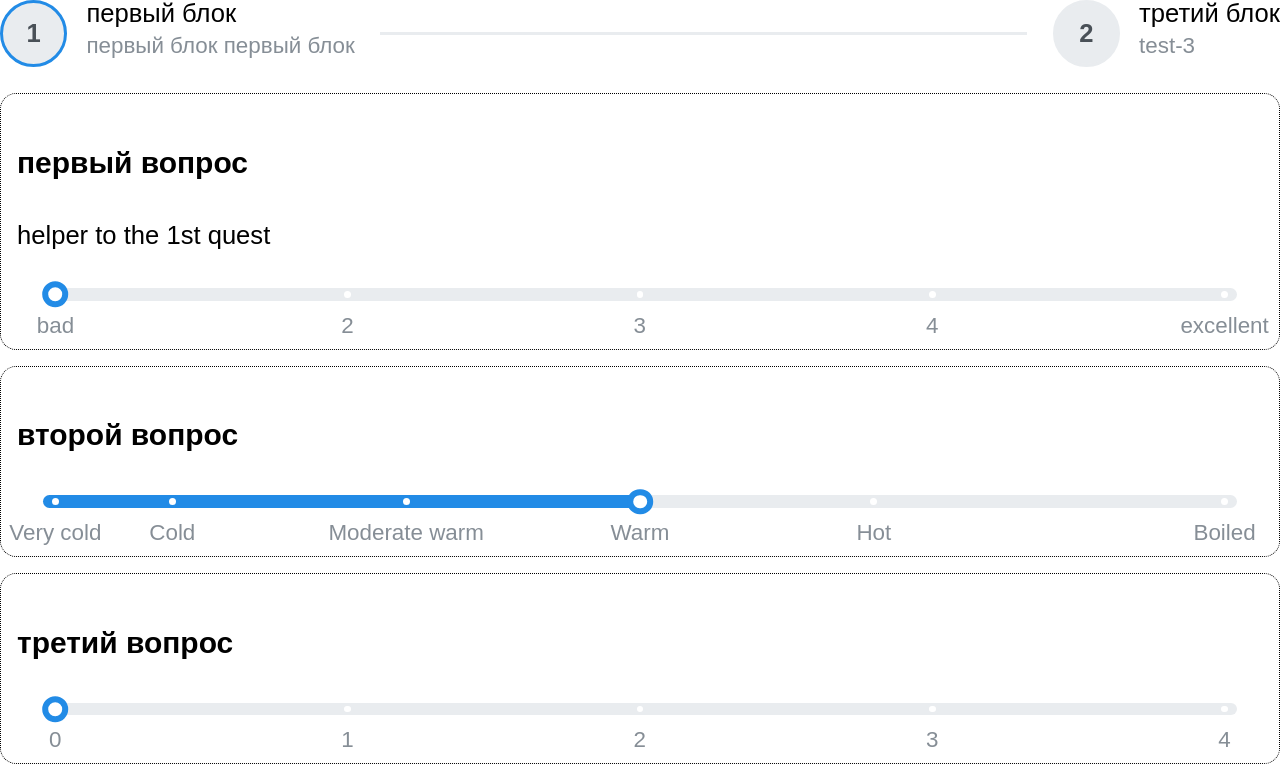
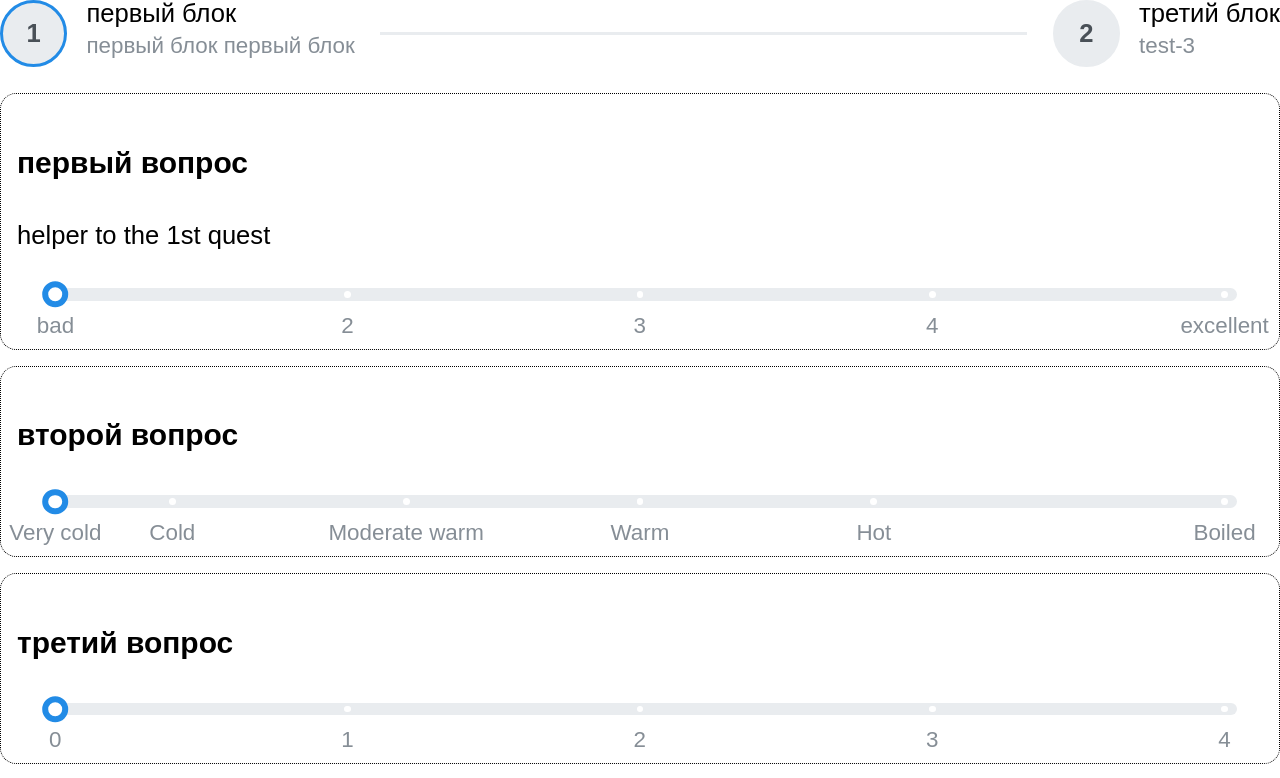
Before and after one commit to consultapp/survey-test-stand, a React (Vite) app: page / in a window 1280 px wide. Shown: the top 778 px of the page. Built offline with nearby package versions, Linux system fonts and the light colour scheme.

Commit message:
smooth slider + debounce

```diff
--- a/src/components/BlockComponent/index.tsx
+++ b/src/components/BlockComponent/index.tsx
@@ -18,8 +18,8 @@ const BlockComponent = () => {
     <>
       <Stepper active={active} onStepClick={setActive} className={styles.root}>
         {data.map((d) => (
-          <Stepper.Step label={d.name} description={d.helper_text}>
-            <SurveyComponent questions={d.questions} key={d.id} />
+          <Stepper.Step label={d.name} description={d.helper_text} key={d.id}>
+            <SurveyComponent questions={d.questions} />
           </Stepper.Step>
         ))}
 
--- a/src/components/SurveyComponent/QuestionTypes/SliderQuestion.tsx
+++ b/src/components/SurveyComponent/QuestionTypes/SliderQuestion.tsx
@@ -1,7 +1,7 @@
 import { useQuestion } from '@/context/SurveyContext/hooks'
 import { useSurveyContextDispatch } from '@/context/SurveyContext'
 import { VariantsType } from '@/fixtures/variantsType'
-import { useCallback } from 'react'
+import { useCallback, useState } from 'react'
 import { Slider, Stack } from '@mantine/core'
 
 type Props = { id: string }
@@ -9,6 +9,7 @@ type Props = { id: string }
 export const SliderQuestion = ({ id }: Props) => {
   const question = useQuestion(id)
   const dispatch = useSurveyContextDispatch()
+  const [value, setValue] = useState(0)
 
   const handleChange = useCallback(
     (value: number) => {
@@ -20,9 +21,14 @@ export const SliderQuestion = ({ id }: Props) => {
     [dispatch, id]
   )
 
-  if (!question) return
-
-  const variant = (question.variants as ISliderVariant[])[0]
+  const variant = (
+    (question?.variants ?? {
+      to: 10,
+      from: 0,
+      step: 1,
+      value: 0,
+    }) as ISliderVariant[]
+  )[0]
   const labels =
     variant.to - variant.from > 10
       ? variant.labels
@@ -39,12 +45,15 @@ export const SliderQuestion = ({ id }: Props) => {
   return (
     <Stack m="md">
       <Slider
-        value={variant.value}
+        value={value}
         step={variant.step}
         marks={labels}
         min={variant.from}
         max={variant.to}
-        onChange={handleChange}
+        onChange={(v) => {
+          setValue(v)
+        }}
+        onChangeEnd={handleChange}
       />
     </Stack>
   )
```
